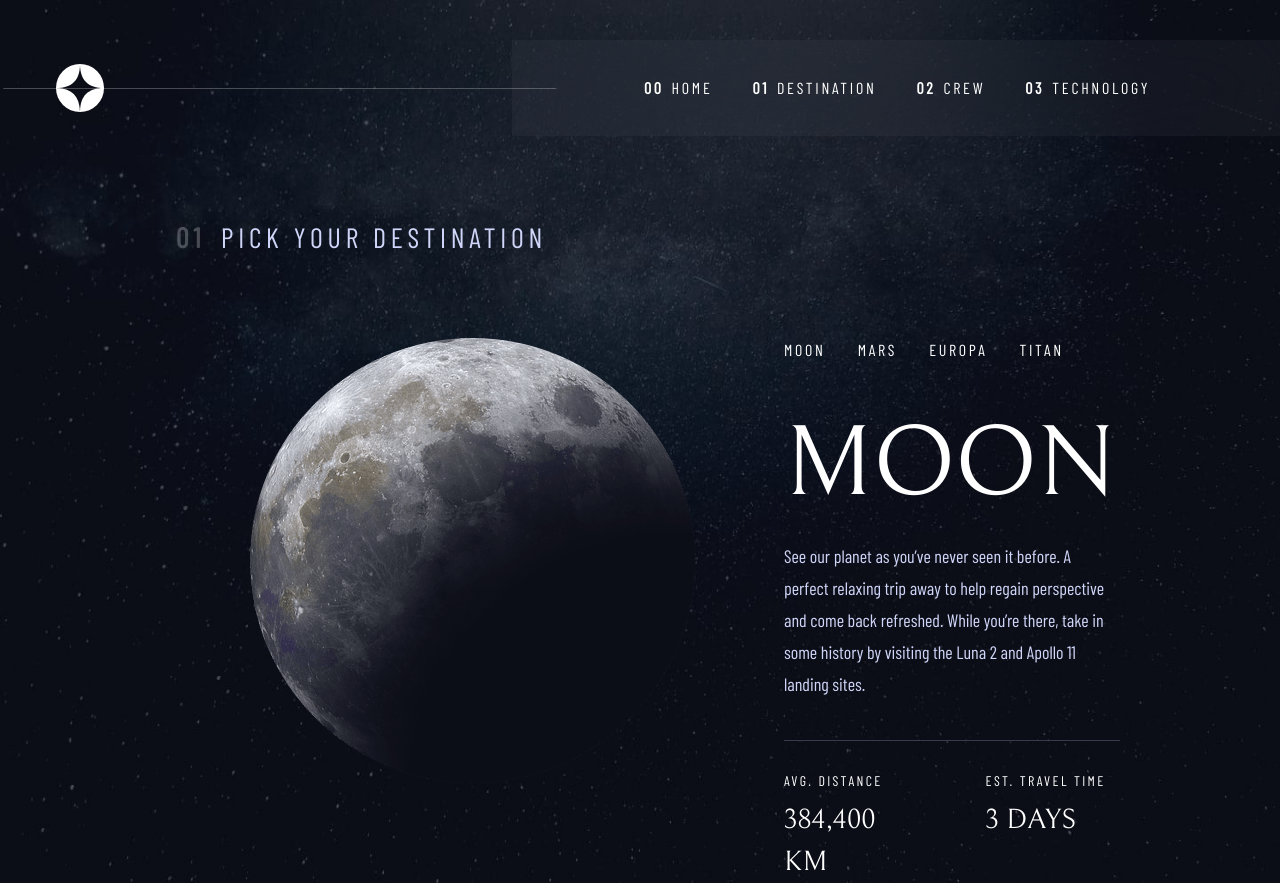
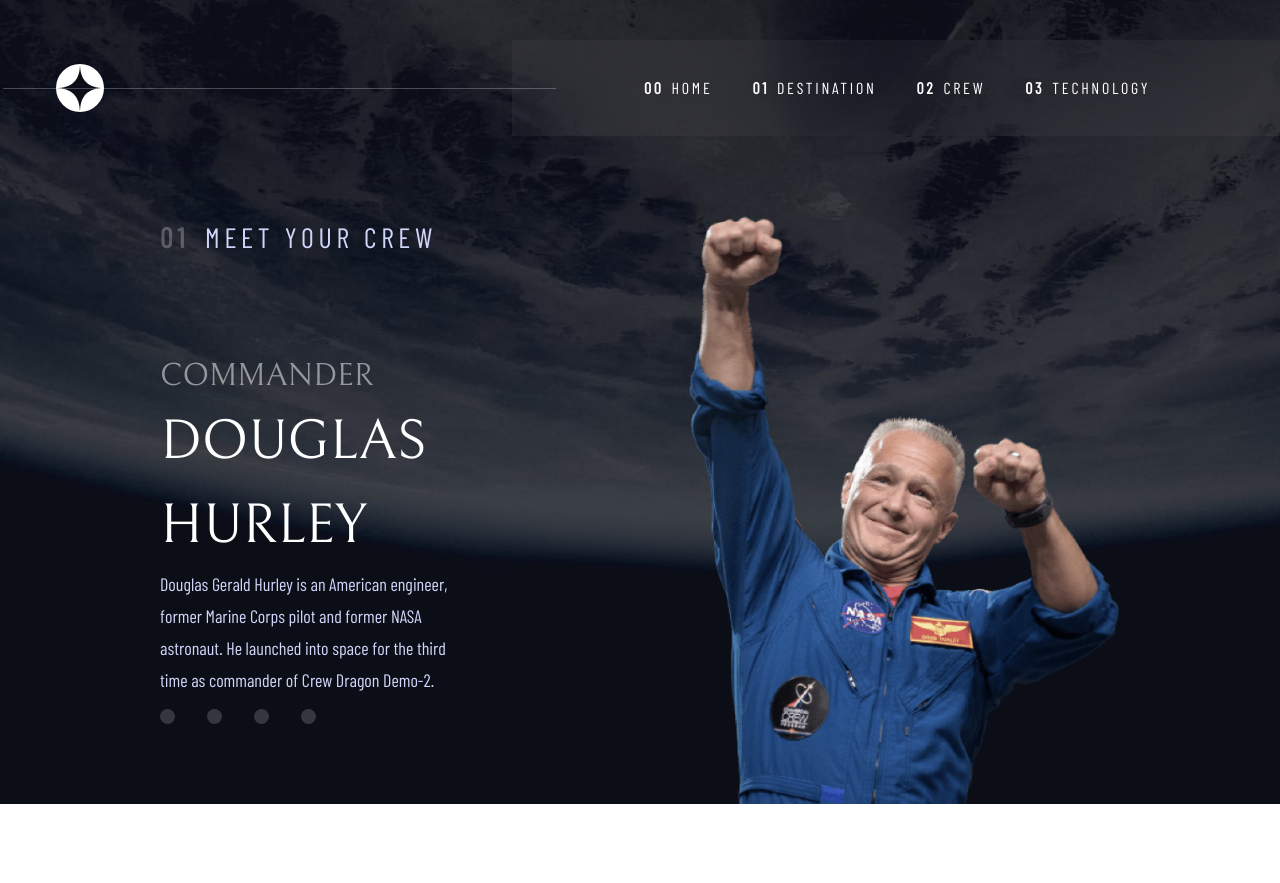
Before and after one commit to ostmartin/space-tourism-multi-page-website, a React (Vite) app: page / in a window 1280 px wide. After the commit the page ends 804 px from the top, so only its background shows below. Built offline with nearby package versions, Linux system fonts and the light colour scheme.

Commit message:
crew static layout

```diff
--- a/src/features/crew/Crew.jsx
+++ b/src/features/crew/Crew.jsx
@@ -0,0 +1,36 @@
+import styles from './styles/crew.module.scss';
+import Commander from './images/image-douglas-hurley.png';
+
+const Crew = () => {
+    return (
+        <div className={styles.crewContainer}>
+            {/* <header>
+                <div className={styles['heading-5']}>
+                    <span>01</span>
+                    meet your crew
+                </div>
+            </header> */}
+            <section className={styles.crewContant}>
+                <div className={styles.crewTabs}>
+                    <div className={styles['heading-5']}>
+                        <span>01</span>
+                        meet your crew
+                    </div>
+                    <div className={styles.crewTabsDescription}>
+                        <div className={styles['heading-4']}>commander</div>
+                        <div className={styles['heading-3']}>douglas hurley</div>
+                        <div className={styles['body-text']}>Douglas Gerald Hurley is an American engineer, former Marine Corps pilot and former NASA astronaut. He launched into space for the third time as commander of Crew Dragon Demo-2.</div>
+                    </div>
+                    <div className={styles.crewTabsDots}>
+                        <span></span><span></span><span></span><span></span>
+                    </div>
+                </div>
+                <div className={styles.crewMember}>
+                    <img src={Commander} alt="Douglas Hurley" />
+                </div>
+            </section>
+        </div>
+    )
+}
+
+export default Crew;
--- a/src/features/crew/styles/crew.module.scss
+++ b/src/features/crew/styles/crew.module.scss
@@ -0,0 +1,72 @@
+@import '../../../main.module.scss';
+
+.crew{
+    &Container{
+        @apply px-40;
+
+
+
+        header{
+            @apply py-20;
+
+            .heading-5{
+                span{
+                    font-weight: 700;
+                    color: #fff;
+                    opacity: 0.25;
+                    padding-inline: 1rem
+                }
+            }
+        }
+    }
+
+    &Contant{
+        @apply flex flex-row justify-between pt-20;
+
+        .heading-5{
+            span{
+                font-weight: 700;
+                color: #fff;
+                opacity: 0.25;
+                padding-right: 1rem;
+            }
+        }
+
+        .heading-4{
+            opacity: 0.5042;
+        }
+
+        .body-text{
+            width: 70%;
+        }
+
+        & > div{
+            width: 45%;
+        }
+    }
+
+    &Tabs{
+        @apply flex flex-col justify-between;
+
+        &Dots{
+            @apply flex flex-row gap-8 -translate-y-20;
+
+            span{
+                height: 15px;
+                width: 15px;
+                border-radius: 100%;
+                background-color: #fff;
+                opacity: 0.174363;
+                display: block;
+
+                &:hover{
+                    opacity: 0.5;
+                }
+
+                &.active{
+                    opacity: 1;
+                }
+            }
+        }
+    }
+}
--- a/src/features/mainPage/MainPage.jsx
+++ b/src/features/mainPage/MainPage.jsx
@@ -3,6 +3,7 @@
 import Navigation from './Navigation';
 import Home from '../home/Home';
 import Destination from '../destination/Destination';
+import Crew from '../crew/Crew';
 
 // import BackgroundHome from '../home/images/background-home-desktop.jpg';
 // import BackgroundDestination from '../destination/images/background-destination-desktop.jpg';
@@ -23,10 +24,11 @@
                 </div>
                 <Navigation/>
             </div>
-            <div className="content-section">
+            {/* <div className="content-section"> */}
                 {/* <Home/> */}
-                <Destination/>
-            </div>
+                {/* <Destination/> */}
+                <Crew/>
+            {/* </div> */}
         </div>
     )
 }
--- a/src/features/mainPage/styles/mainPage.module.scss
+++ b/src/features/mainPage/styles/mainPage.module.scss
@@ -2,8 +2,8 @@
     @apply container min-w-full min-h-full flex flex-col;
 
     // background-image: url('../../home/images/background-home-desktop.jpg');
-    background-image: url('../../destination/images/background-destination-desktop.jpg');
-    // background-image: url('../../crew/images/background-crew-desktop.jpg');
+    // background-image: url('../../destination/images/background-destination-desktop.jpg');
+    background-image: url('../../crew/images/background-crew-desktop.jpg');
     // background-image: url('../../technology/images/background-technology-desktop.jpg');
 
     background-repeat: no-repeat;
@@ -22,8 +22,8 @@
 @media (max-width: 768px) {
     .mainContainer{
         // background-image: url('../../home/images/background-home-tablet.jpg');
-        background-image: url('../../destination/images/background-destination-tablet.jpg');
-        // background-image: url('../../crew/images/background-crew-tablet.jpg');
+        // background-image: url('../../destination/images/background-destination-tablet.jpg');
+        background-image: url('../../crew/images/background-crew-tablet.jpg');
         // background-image: url('../../technology/images/background-technology-tablet.jpg');
     }
 }
@@ -31,8 +31,8 @@
 @media (max-width: 425px) {
     .mainContainer{
         // background-image: url('../../home/images/background-home-mobile.jpg');
-        background-image: url('../../destination/images/background-destination-mobile.jpg');
-        // background-image: url('../../crew/images/background-crew-mobile.jpg');
+        // background-image: url('../../destination/images/background-destination-mobile.jpg');
+        background-image: url('../../crew/images/background-crew-mobile.jpg');
         // background-image: url('../../technology/images/background-technology-mobile.jpg');
     }
 }
--- a/src/main.module.scss
+++ b/src/main.module.scss
@@ -19,7 +19,8 @@
 }
 
 body{
-    height: 100%
+    height: 100%;
+    overflow: hidden;
 }
 
 .heading-1{
```
